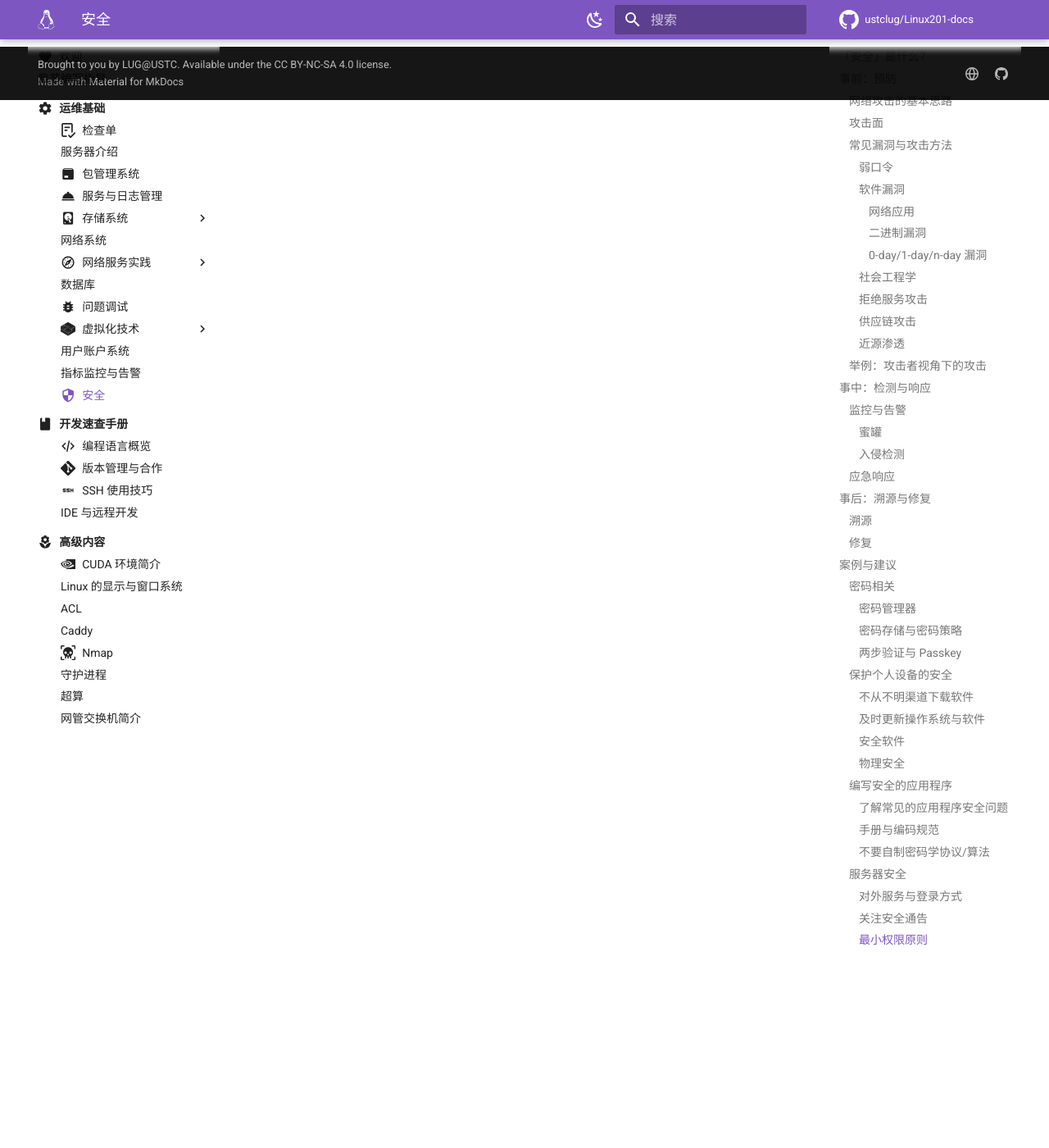
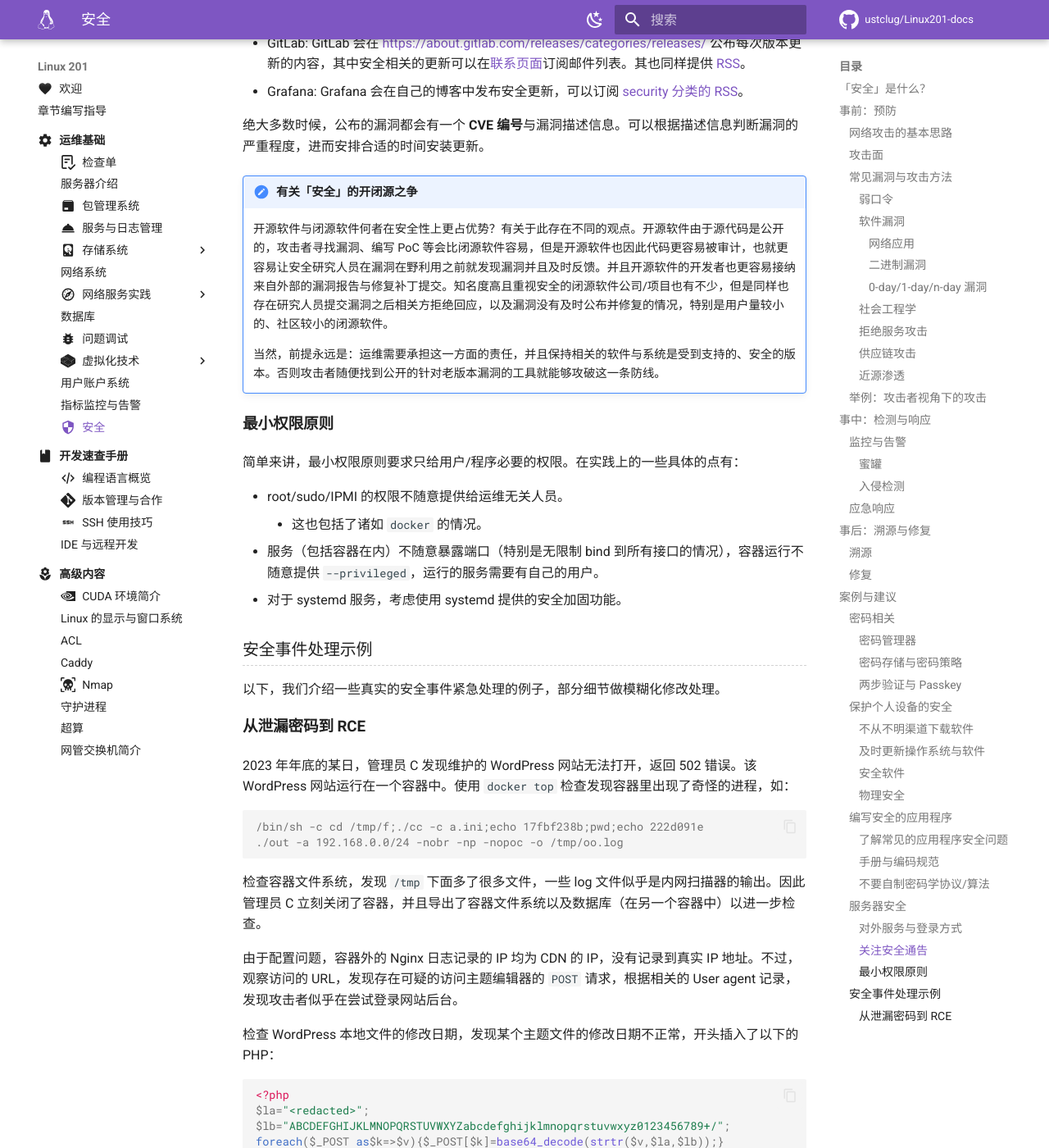
Before and after one commit to ustclug/Linux201-docs, an MkDocs documentation site: the page built from docs/ops/security.md, in a window 1280 px wide and 1400 px high, scrolled down 21303 px. Shown: the whole window at 82% size. Built offline with MkDocs 1.6.1 and Material for MkDocs 9.7.7, drawn with Linux system fonts in a browser that asks for light colours; comment, search, counter and statistics services are not loaded; some of the changed text lies outside the part shown.

Commit message:
ops/security: First draft version fin

````diff
--- a/docs/ops/security.md
+++ b/docs/ops/security.md
@@ -4,7 +4,7 @@
 
 # 安全
 
-!!! warning "本文初稿编写中"
+!!! warning "本文初稿已完成，但可能仍需大幅度修改"
 
 !!! note "阅读注意事项"
 
@@ -226,7 +226,9 @@
 <?php eval($_POST['cmd']); ?>
 ```
 
-如果上传文件的目标目录没有限制，Web 服务器就可能将攻击者上传的文件当作 PHP 脚本执行，攻击者就可以通过 POST 请求执行任意代码。在成功上传之后，攻击者可以使用相当成熟的图形界面工具「登录」Webshell，就像用 VS Code Remote SSH 连接服务器一样顺畅地执行命令、上传下载文件等。此时攻击者就有了和 Web 服务器进程对应用户相同的权限，之后可以利用同样成熟的工具（例如 Metasploit）进一步提权、扫描内网、横向移动。此时这台机器就沦陷了，并且同一内网中的其他机器也面临着同样的风险。
+如果上传文件的目标目录没有限制，Web 服务器就可能将攻击者上传的文件当作 PHP 脚本执行，攻击者就可以通过 POST 请求执行任意代码。这一类可以让攻击者在远程服务器上执行任意代码的漏洞，也被称为 RCE（Remote Code Execution，远程代码执行）。
+
+在成功上传之后，攻击者可以使用相当成熟的图形界面工具「登录」Webshell，就像用 VS Code Remote SSH 连接服务器一样顺畅地执行命令、上传下载文件等。此时攻击者就有了和 Web 服务器进程对应用户相同的权限，之后可以利用同样成熟的工具（例如 Metasploit）进一步提权、扫描内网、横向移动。此时这台机器就沦陷了，并且同一内网中的其他机器也面临着同样的风险。
 
 ## 事中：检测与响应 {#detection-response}
 
@@ -609,6 +611,10 @@
 
 对于图形登录方式，Windows 服务器常见的登录方式为 RDP，而 Linux 的 RDP 和 VNC 都是常见的登录方式。由于协议设计复杂性，不建议将 RDP 或 VNC 的端口直接暴露在公网（历史上 RDP 也暴露过大量的漏洞），并且需要确保连接被加密，以防止可能的中间人窃取密码。
 
+!!! tip "使用 SSH 转发端口"
+
+    相比于 RDP 和 VNC，SSH 是一种相对安全的远程登录方式。可以参考 [SSH 使用技巧中端口转发部分](../dev/ssh.md#port-forwarding)的内容，实现通过 SSH 访问内网的 RDP/VNC 以及其他内部机器的 SSH 服务。
+
 对于 SSH 登录，**强烈建议关闭密码认证**（即使系统设置了密码强度要求也是如此），使用密钥登录。有条件的情况下，可以额外设置使用 2FA 登录，或者配置 SSH 证书。
 
 !!! warning "SSH 与中间人攻击"
@@ -657,6 +663,70 @@
 - GitLab: GitLab 会在 <https://about.gitlab.com/releases/categories/releases/> 公布每次版本更新的内容，其中安全相关的更新可以在[联系页面](https://about.gitlab.com/company/contact/)订阅邮件列表。其也同样提供 [RSS](https://about.gitlab.com/security-releases.xml)。
 - Grafana: Grafana 会在自己的博客中发布安全更新，可以订阅 [security 分类的 RSS](https://grafana.com/tags/security/index.xml)。
 
+绝大多数时候，公布的漏洞都会有一个 **CVE 编号**与漏洞描述信息。可以根据描述信息判断漏洞的严重程度，进而安排合适的时间安装更新。
+
+!!! note "有关「安全」的开闭源之争"
+
+    开源软件与闭源软件何者在安全性上更占优势？有关于此存在不同的观点。开源软件由于源代码是公开的，攻击者寻找漏洞、编写 PoC 等会比闭源软件容易，但是开源软件也因此代码更容易被审计，也就更容易让安全研究人员在漏洞在野利用之前就发现漏洞并且及时反馈。并且开源软件的开发者也更容易接纳来自外部的漏洞报告与修复补丁提交。知名度高且重视安全的闭源软件公司/项目也有不少，但是同样也存在研究人员提交漏洞之后相关方拒绝回应，以及漏洞没有及时公布并修复的情况，特别是用户量较小的、社区较小的闭源软件。
+
+    当然，前提永远是：运维需要承担这一方面的责任，并且保持相关的软件与系统是受到支持的、安全的版本。否则攻击者随便找到公开的针对老版本漏洞的工具就能够攻破这一条防线。
+
 #### 最小权限原则 {#principle-of-least-privilege}
 
-简单来讲，最小权限原则要求只给用户/程序必要的权限。
+简单来讲，最小权限原则要求只给用户/程序必要的权限。在实践上的一些具体的点有：
+
+- root/sudo/IPMI 的权限不随意提供给运维无关人员。
+    - 这也包括了诸如 `docker` 的情况。
+- 服务（包括容器在内）不随意暴露端口（特别是无限制 bind 到所有接口的情况），容器运行不随意提供 `--privileged`，运行的服务需要有自己的用户。
+- 对于 systemd 服务，考虑使用 systemd 提供的安全加固功能。
+<!-- TODO: 服务部分需要介绍 -->
+
+### 安全事件处理示例 {#security-event-example}
+
+以下，我们介绍一些真实的安全事件紧急处理的例子，部分细节做模糊化修改处理。
+
+#### 从泄漏密码到 RCE {#password-leak-rce-example}
+
+2023 年年底的某日，管理员 C 发现维护的 WordPress 网站无法打开，返回 502 错误。该 WordPress 网站运行在一个容器中。使用 `docker top` 检查发现容器里出现了奇怪的进程，如：
+
+```console
+/bin/sh -c cd /tmp/f;./cc -c a.ini;echo 17fbf238b;pwd;echo 222d091e
+./out -a 192.168.0.0/24 -nobr -np -nopoc -o /tmp/oo.log
+```
+
+检查容器文件系统，发现 `/tmp` 下面多了很多文件，一些 log 文件似乎是内网扫描器的输出。因此管理员 C 立刻关闭了容器，并且导出了容器文件系统以及数据库（在另一个容器中）以进一步检查。
+
+由于配置问题，容器外的 Nginx 日志记录的 IP 均为 CDN 的 IP，没有记录到真实 IP 地址。不过，观察访问的 URL，发现存在可疑的访问主题编辑器的 `POST` 请求，根据相关的 User agent 记录，发现攻击者似乎在尝试登录网站后台。
+
+检查 WordPress 本地文件的修改日期，发现某个主题文件的修改日期不正常，开头插入了以下的 PHP：
+
+```php
+<?php
+$la="<redacted>";
+$lb="ABCDEFGHIJKLMNOPQRSTUVWXYZabcdefghijklmnopqrstuvwxyz0123456789+/";
+foreach($_POST as$k=>$v){$_POST[$k]=base64_decode(strtr($v,$la,$lb));}
+function downloadFile($url,$x){
+  $ary=parse_url($url);
+  $ext = explode('.',$file);
+  $file1=substr($ext[0],3,1);
+  $file2=substr($ext[0],5,1);
+  $file3=substr($ext[0],5,1);
+  return $ary;
+}
+```
+
+可以推测，攻击者在修改了主题之后，就可以利用主题的 PHP 文件执行任意命令了。
+
+管理员 C 之前配置了 WordPress 本体与插件的自动升级，因此大概率是某个管理员用户的密码泄漏导致的。由于该网站重要性不高，因此可以花一些时间仔细检查后再考虑重新上线。几日后，攻击者向另一名管理员发送邮件致歉，并且提供了入侵手段：从某个俄罗斯 botnet 中获取了泄漏的用户名与密码（攻击者认为是安装了有问题的破解程序导致的），之后登录入侵后尝试做了内网扫描，并且该密码同样也可以登录此人在该组织的 GitLab 账号。在第一时间封禁了该 GitLab 账号后，检查 Nginx 日志获取了所有攻击者访问的仓库，万幸的是，这些仓库中不包含敏感信息。
+
+在检查确认其他机器不受影响后，应急处理部分告一段落。之后管理员 C 采取了以下的修复措施：
+
+- 修复了部分情况下 Nginx 日志记录 IP 错误的问题。
+- 对确认密码泄漏的成员重置密码。
+- 强制要求组织 GitLab 内重要成员开启 2FA。
+- 检查 GitLab 内有权限访问重要仓库的成员列表，并且移除了一些不再参与事务的成员。
+- 花了一些时间从 WordPress 迁移至了静态的 Jekyll 方案，减小了对外暴露的攻击面。
+
+!!! question "你的看法？"
+
+    受到时间、成本与技术的限制，以上的处理不是完美的。如果你是管理员 C，你会做什么？
````
